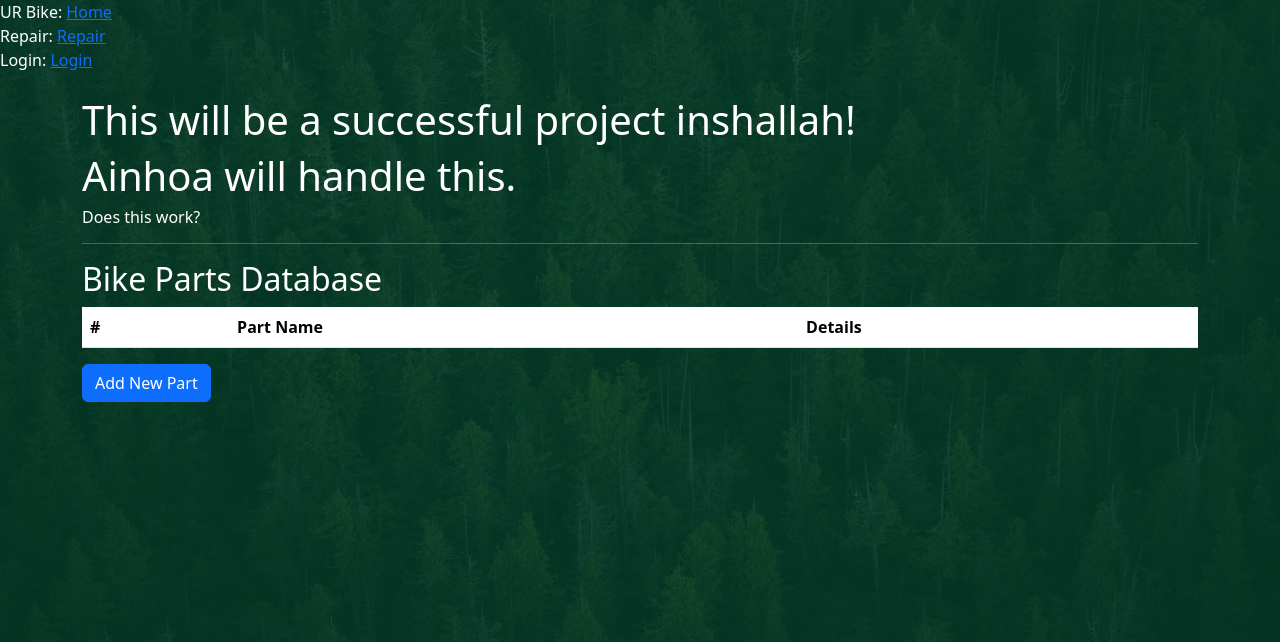
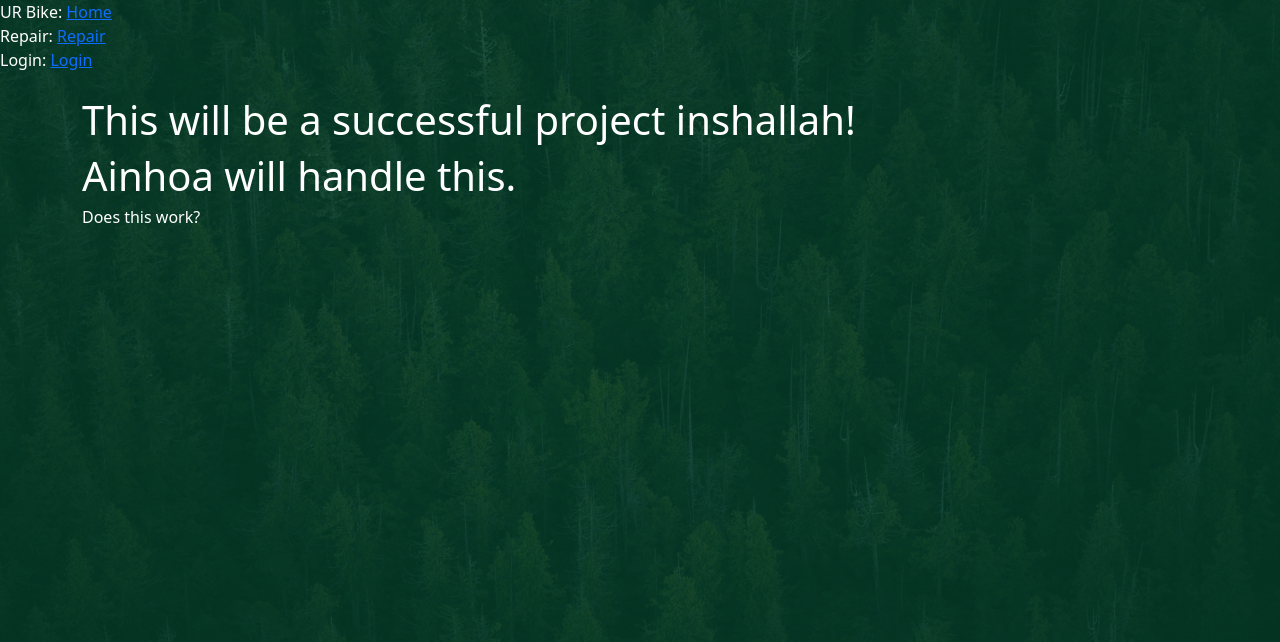
Before and after one commit to ArturoDC18/UR_Bike, a Flask app: page / in a window 1280 px wide. Shown: the part 100-742 px from the top of the page. Run offline with Flask 3, Linux system fonts and the light colour scheme; lists and menus that the app fills with data are empty.

Commit message:
removed data for parts

```diff
--- a/app/templates/index.html
+++ b/app/templates/index.html
@@ -7,30 +7,6 @@
         <h1>Ainhoa will handle this. </h1>
         <h6>Does this work?</h6>
 
-        <hr>
-
-        <h2>Bike Parts Database</h2>
-        <table class="table table-striped">
-            <thead>
-                <tr>
-                    <th>#</th>
-                    <th>Part Name</th>
-                    <th>Details</th>
-                </tr>
-            </thead>
-            <tbody>
-                {% for part in parts %}
-                <tr>
-                    <td>{{ part.id }}</td>
-                    <td>{{ part.name }}</td>
-                    <td><a href="{{ url_for('part_details', part_id=part.id) }}" class="btn btn-info btn-sm">View</a></td>
-                </tr>
-                {% endfor %}
-            </tbody>
-        </table>
-
-        <a href="{{ url_for('add_part') }}" class="btn btn-primary">Add New Part</a>
-
     </body>
 
 
```
